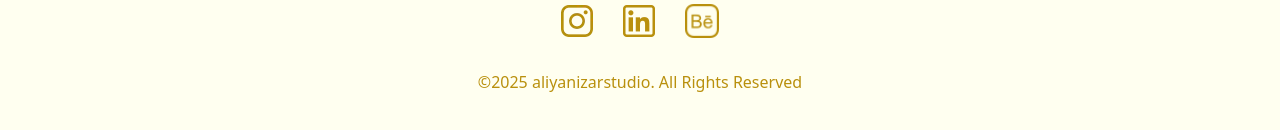
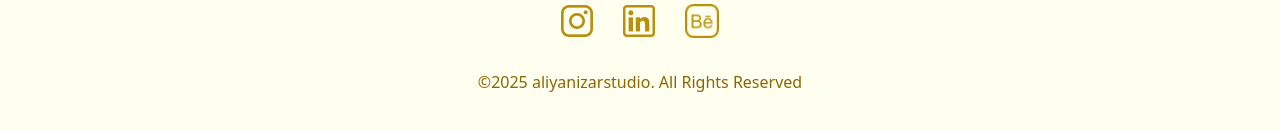
Before and after one commit to naseehan/aliyanizar, a React (Vite) app: page /works/designWorks/1/1 in a window 1280 px wide. Shown: the part 2777-2907 px from the top of the page. Built offline with nearby package versions, Linux system fonts and the light colour scheme; what react-head would draw is missing.

Commit message:
minor changes

```diff
--- a/src/components/Footer.jsx
+++ b/src/components/Footer.jsx
@@ -40,7 +40,7 @@ const Footer = () => {
           </a>
 
         </div>
-        <p className="text-[#b9900d]">
+        <p className="text-[#8b6500]">
           ©2025 aliyanizarstudio. All Rights Reserved
         </p>
       </div>
```
